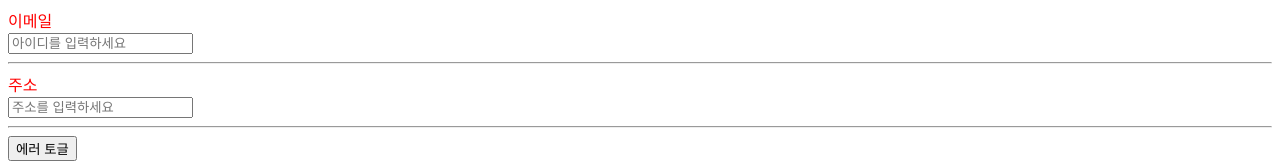
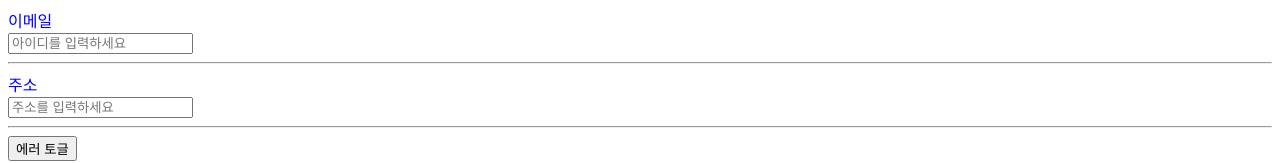
Before and after one commit to inkweon7269/vitest-example, a Next.js app: page / in a window 1280 px wide. Shown: the top 163 px of the page. Built offline with nearby package versions, Linux system fonts and the light colour scheme.

Commit message:
색상 변경

```diff
--- a/src/components/atoms/Label.tsx
+++ b/src/components/atoms/Label.tsx
@@ -5,7 +5,7 @@ export interface ILabelProps {
 
 const Label = ({ children, htmlFor }: ILabelProps) => {
   return (
-    <label htmlFor={htmlFor} style={{ color: "red" }}>
+    <label htmlFor={htmlFor} style={{ color: "blue" }}>
       {children}
     </label>
   );
```
